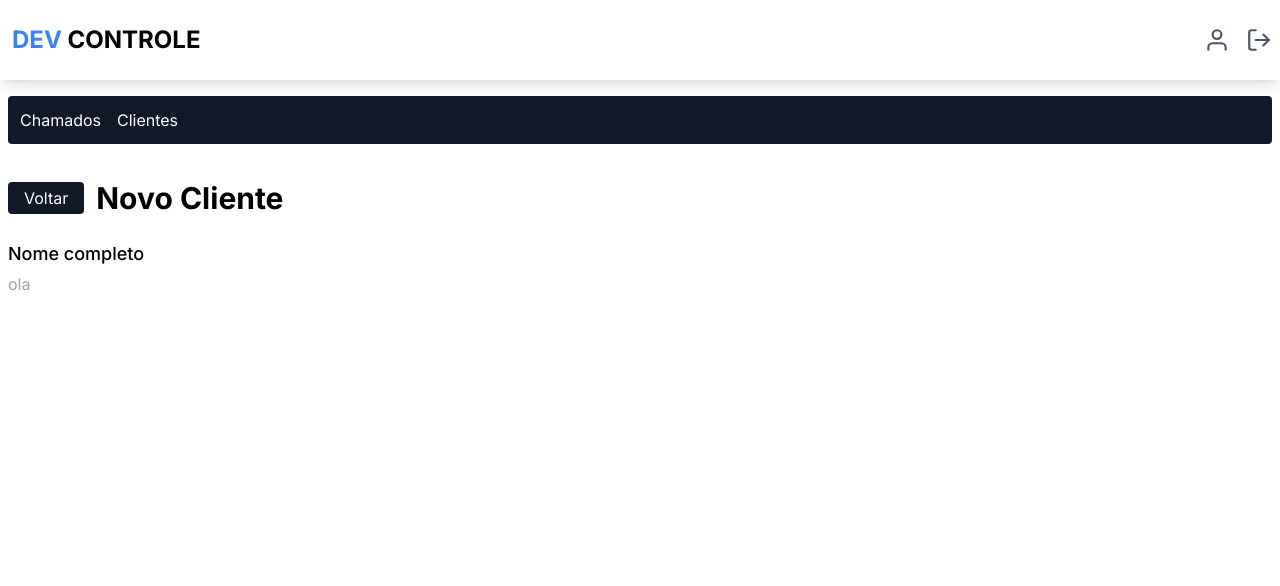
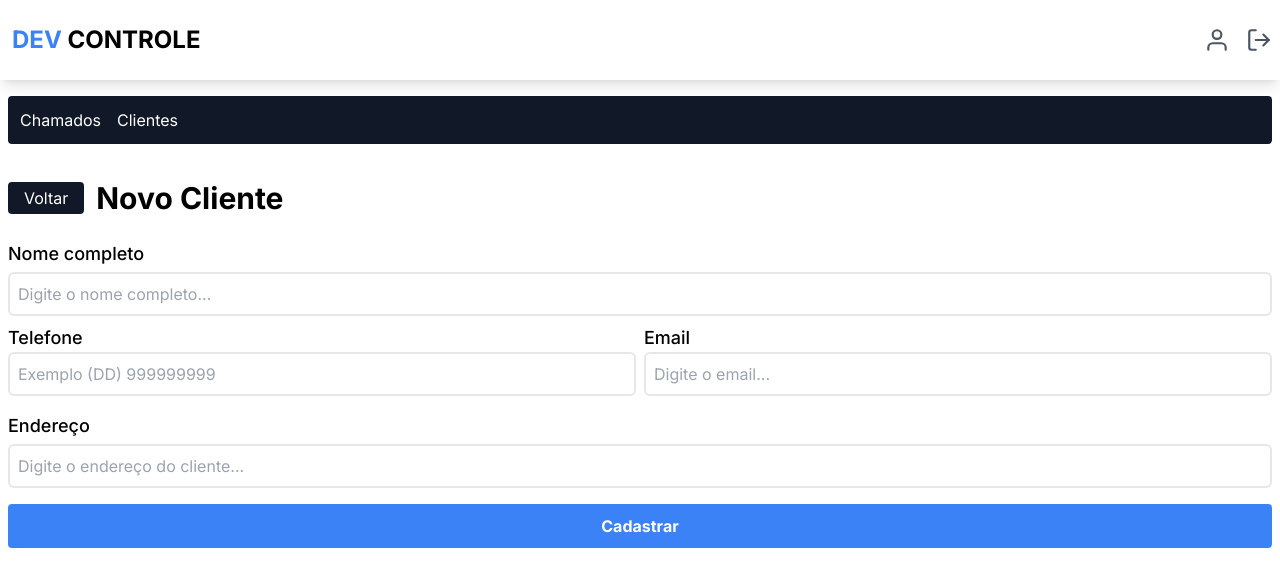
Before and after one commit to maiconsbotelho/devcontrole, a Next.js app: page /dashboard/customer/new in a window 1280 px wide. Shown: the top 586 px of the page. Built offline with nearby package versions, Linux system fonts and the light colour scheme; no server answers; sample sign-in values are in the browser's storage.

Commit message:
find: Criado backend

```diff
--- a/package.json
+++ b/package.json
@@ -12,6 +12,7 @@
     "@auth/prisma-adapter": "^2.4.2",
     "@hookform/resolvers": "^3.9.0",
     "@prisma/client": "^5.17.0",
+    "axios": "^1.7.7",
     "next": "14.2.5",
     "next-auth": "^4.24.7",
     "react": "^18",
--- /dev/null
+++ b/src/app/api/customer/route.ts
@@ -0,0 +1,32 @@
+import { authOptions } from '@/lib/auth';
+import prismaClient from '@/lib/prisma';
+import { getServerSession } from 'next-auth';
+import { NextResponse } from 'next/server';
+
+export async function POST(req: Request) {
+  const session = await getServerSession(authOptions);
+  if (!session || !session.user) {
+    return NextResponse.json({ error: 'Not authorizes' }, { status: 401 });
+  }
+
+  const { name, email, phone, address, userId } = await req.json();
+
+  try {
+    await prismaClient.customer.create({
+      data: {
+        name,
+        email,
+        phone,
+        address: address ? address : '',
+        userId: userId,
+      },
+    });
+
+    return NextResponse.json({ message: 'Cliente cadastrado com sucesso!' });
+  } catch (err) {
+    return NextResponse.json(
+      { error: 'Faild create new customer' },
+      { status: 400 }
+    );
+  }
+}
--- a/src/app/dashboard/customer/components/Card/index.tsx
+++ b/src/app/dashboard/customer/components/Card/index.tsx
@@ -1,21 +1,20 @@
+import { CustomerProps } from '@/utils/customer.type';
 
-
-export function CardCustomer() {
+export function CardCustomer({ customer }: { customer: CustomerProps }) {
   return (
     <article className="flex flex-col gap-2 rounded-lg border-2 bg-gray-100 p-2 duration-300 hover:scale-105">
       <h2>
-        <a className="font-bold">Nome:</a> Mercado Silva
+        <a className="font-bold">Nome:</a> {customer.name}
       </h2>
       <p>
-        <a className="font-bold">Email:</a> teste@test.com
+        <a className="font-bold">Email:</a> {customer.email}
       </p>
       <p>
-        <a className="font-bold">Telefone:</a> xx999418548
+        <a className="font-bold">Telefone:</a> {customer.phone}
       </p>
 
-      <button className="bg-red-500 px-4 rounded text-white self-start mt-2">
+      <button className="mt-2 self-start rounded bg-red-500 px-4 text-white">
         Deletar
-
       </button>
     </article>
   );
--- a/src/app/dashboard/customer/components/Form/index.tsx
+++ b/src/app/dashboard/customer/components/Form/index.tsx
@@ -1,13 +1,18 @@
 'use client';
 
 import { Input } from '@/components/Input';
+import { api } from '@/lib/api';
 import { zodResolver } from '@hookform/resolvers/zod';
 import { useForm } from 'react-hook-form';
 import { z } from 'zod';
+import { useRouter } from 'next/navigation';
 
 const schema = z.object({
   name: z.string().min(1, 'O campo nome é obrigatório'),
-  email: z.string().email('Digite um email válido').min(1, 'O campo email é obrigatório'),
+  email: z
+    .string()
+    .email('Digite um email válido')
+    .min(1, 'O campo email é obrigatório'),
   phone: z.string().refine(
     (value) => {
       return (
@@ -25,7 +30,7 @@ const schema = z.object({
 
 type FormData = z.infer<typeof schema>;
 
-export default function NewCustomerForm() {
+export default function NewCustomerForm({ userId }: { userId: string }) {
   const {
     register,
     handleSubmit,
@@ -34,10 +39,73 @@ export default function NewCustomerForm() {
     resolver: zodResolver(schema),
   });
 
+  const router = useRouter();
+
+  async function handleRegisterCustumer(data: FormData) {
+    await api.post('/api/customer', {
+      name: data.name,
+      email: data.email,
+      phone: data.phone,
+      address: data.address,
+      userId: userId,
+    });
+
+    router.replace('/dashboard/customer');
+    router.refresh();
+  }
+
   return (
-    <form className="mt-6 flex flex-col">
+    <form
+      className="mt-6 flex flex-col"
+      onSubmit={handleSubmit(handleRegisterCustumer)}
+    >
       <label className="mb-1 text-lg font-medium">Nome completo</label>
-      <Input />
+      <Input
+        type="text"
+        name="name"
+        placeholder="Digite o nome completo..."
+        register={register}
+        error={errors.name?.message}
+      />
+
+      <section className="my-2 flex flex-col gap-2 sm:flex-row">
+        <div className="flex-1">
+          <label className="mb-1 text-lg font-medium">Telefone</label>
+          <Input
+            type="text"
+            name="phone"
+            placeholder="Exemplo (DD) 999999999"
+            register={register}
+            error={errors.phone?.message}
+          />
+        </div>
+        <div className="flex-1">
+          <label className="mb-1 text-lg font-medium">Email</label>
+          <Input
+            type="email"
+            name="email"
+            placeholder="Digite o email..."
+            register={register}
+            error={errors.email?.message}
+          />
+        </div>
+      </section>
+
+      <label className="mb-1 mt-2 text-lg font-medium">Endereço</label>
+      <Input
+        type="text"
+        name="address"
+        placeholder="Digite o endereço do cliente..."
+        register={register}
+        error={errors.address?.message}
+      />
+
+      <button
+        type="submit"
+        className="my-4 h-11 rounded bg-blue-500 px-2 font-bold text-white"
+      >
+        Cadastrar
+      </button>
     </form>
   );
 }
--- a/src/app/dashboard/customer/new/page.tsx
+++ b/src/app/dashboard/customer/new/page.tsx
@@ -1,31 +1,29 @@
-import { Container } from "@/components/Container";
-import { authOptions } from "@/lib/auth";
-import { getServerSession } from "next-auth";
-import Link from "next/link";
-import { redirect } from "next/navigation";
-import NewCustomerForm from "../components/Form";
-
-
+import { Container } from '@/components/Container';
+import { authOptions } from '@/lib/auth';
+import { getServerSession } from 'next-auth';
+import Link from 'next/link';
+import { redirect } from 'next/navigation';
+import NewCustomerForm from '../components/Form';
 
 export default async function NewCustomer() {
-    const session = await getServerSession(authOptions);
-
-    if (!session || !session.user) {
-      redirect('/');
-    }
-
-
+  const session = await getServerSession(authOptions);
+  if (!session || !session.user) {
+    redirect('/');
+  }
 
   return (
     <Container>
       <main className="mb-2 mt-9 flex flex-col">
         <div className="flex items-center gap-3">
-          <Link href="/dashboard/customer" className="rounded bg-gray-900 px-4 py-1 text-white">
+          <Link
+            href="/dashboard/customer"
+            className="rounded bg-gray-900 px-4 py-1 text-white"
+          >
             Voltar
           </Link>
           <h1 className="text-3xl font-bold">Novo Cliente</h1>
         </div>
-        <NewCustomerForm />
+        <NewCustomerForm userId={session.user.id} />
       </main>
     </Container>
   );
--- a/src/app/dashboard/customer/page.tsx
+++ b/src/app/dashboard/customer/page.tsx
@@ -4,6 +4,7 @@ import { getServerSession } from 'next-auth';
 import Link from 'next/link';
 import { redirect } from 'next/navigation';
 import { CardCustomer } from './components/Card';
+import prismaClient from '@/lib/prisma';
 
 export default async function Customer() {
   const session = await getServerSession(authOptions);
@@ -11,6 +12,13 @@ export default async function Customer() {
   if (!session || !session.user) {
     redirect('/');
   }
+
+  const customers = await prismaClient.customer.findMany({
+    where: {
+      userId: session.user.id
+    }
+  })
+
 
   return (
     <Container>
@@ -23,7 +31,11 @@ export default async function Customer() {
         </div>
 
         <section className="mt-2 grid gap-2 grid-cols-1 sm:grid-cols-2 lg:grid-cols-3">
-          <CardCustomer />
+          {customers.map((customer => (
+            <CardCustomer
+              key={customer.id}
+            customer={customer}/>
+          )))}
         </section>
       </main>
     </Container>
--- a/src/components/Input/index.tsx
+++ b/src/components/Input/index.tsx
@@ -1,7 +1,34 @@
+'use client';
 
+import { RegisterOptions, UseFormRegister } from 'react-hook-form';
 
-export function Input() {
+interface InputProps {
+  type: string;
+  placeholder: string;
+  name: string;
+  register: UseFormRegister<any>;
+  error?: string;
+  rules?: RegisterOptions;
+}
+
+export function Input({
+  type,
+  placeholder,
+  name,
+  register,
+  error,
+  rules,
+}: InputProps) {
   return (
-    <input type="text" placeholder="ola" />
-  )
+    <>
+      <input
+        className="h-11 w-full rounded-md border-2 px-2"
+        type={type}
+        placeholder={placeholder}
+        {...register(name, rules)}
+        id={name}
+      />
+      {error && <span className="my-1 text-red-500">{error}</span>}
+    </>
+  );
 }
--- /dev/null
+++ b/src/lib/api.ts
@@ -0,0 +1,5 @@
+import axios from 'axios';
+
+export const api = axios.create({
+  baseURL: process.env.HOST_URL as string,
+});
```
Also changed, not shown: src/utils/customer.type.ts (added, +10 -0 lines), 2 other files (tests, documents, lock files or other folders).
